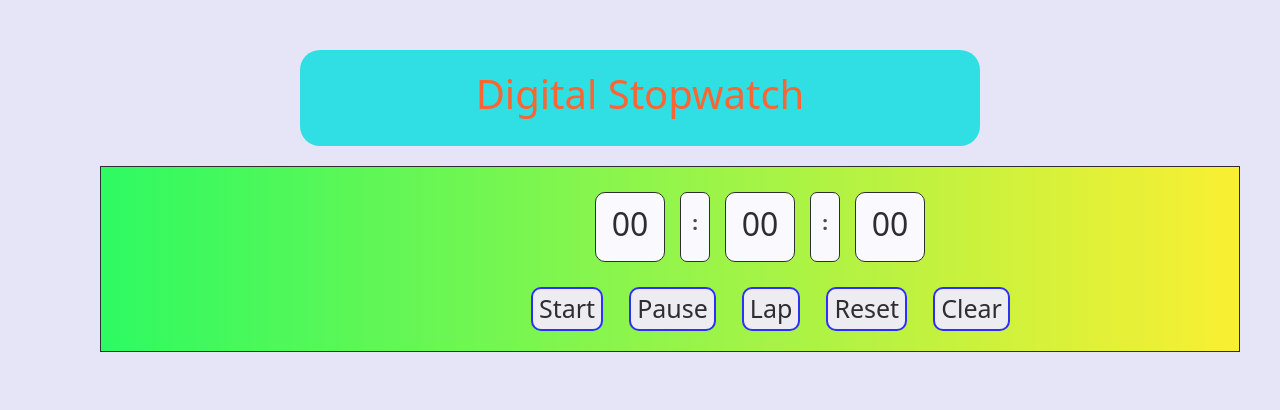
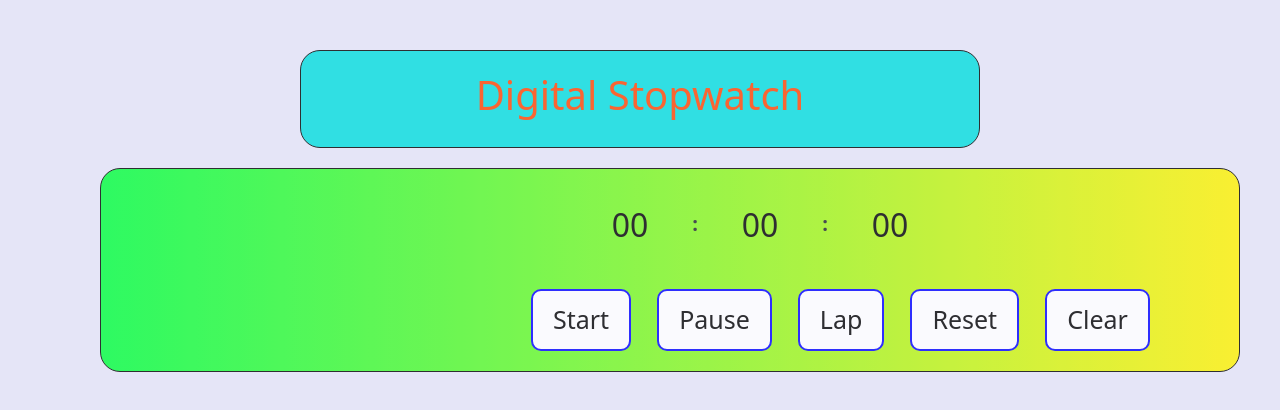
Before and after one commit to Sujal-2820/Stopwatch, a plain HTML site: page index.html in a window 1280 px wide. Drawn offline with nearby package versions, Linux system fonts and the light colour scheme.

Commit message:
Update style.css
Added border to main-head,
removed boxes from the timer and
added border radius to the container

```diff
--- a/style.css
+++ b/style.css
@@ -28,6 +28,7 @@ h2{
     margin-left: 300px;
     margin-right: 300px;
     border-radius: 20px;
+    border: 1px solid black;
 }
 .main-Head > h1{
     color: orangered;
@@ -42,13 +43,13 @@ h2{
     background: linear-gradient(to right, #00ff3c, #fff200);
     justify-content: center;
     align-items: center;
+    border-radius: 20px;
 }
 
 .container .time{
     position: relative;
     width: calc(100px - 30px);
     height: calc(100px - 30px);
-    background: rgb(255, 255, 255);
     float: left;
     justify-content: center;
     left: 469px;
@@ -58,14 +59,12 @@ h2{
     border-radius: 10px;
     text-align: center;
     padding-top: 12px;
-    border: 1px solid black;
 }
 
 .colon {
     position: relative;
     width: 30px;
     height: 70px;
-    background: rgb(255, 255, 255);
     float: left;
     left: 469px;
     top: 15px;
@@ -76,7 +75,6 @@ h2{
     padding-top: 15px;
     font-weight: bolder;
     font-size: 20px;
-    border: 1px solid black
 }
 
 
@@ -91,6 +89,13 @@ h2{
 .control-buttons{
     border: 2px solid blue;
     border-radius: 10px;
+    padding: 10px 20px;
+    background-color: white;
+}
+
+.control-buttons:hover {
+    background-color: lightblue;
+    box-shadow: 0 0 5px rgba(0, 0, 0, 0.3);
 }
 
 #start:hover{
```
